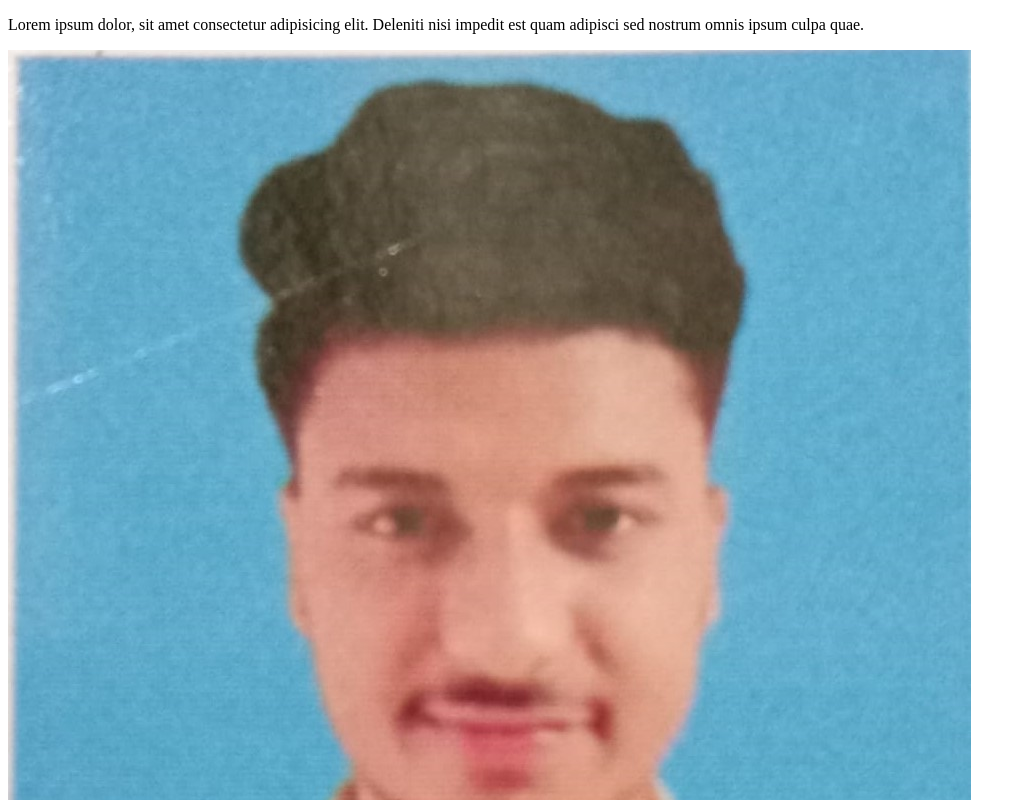
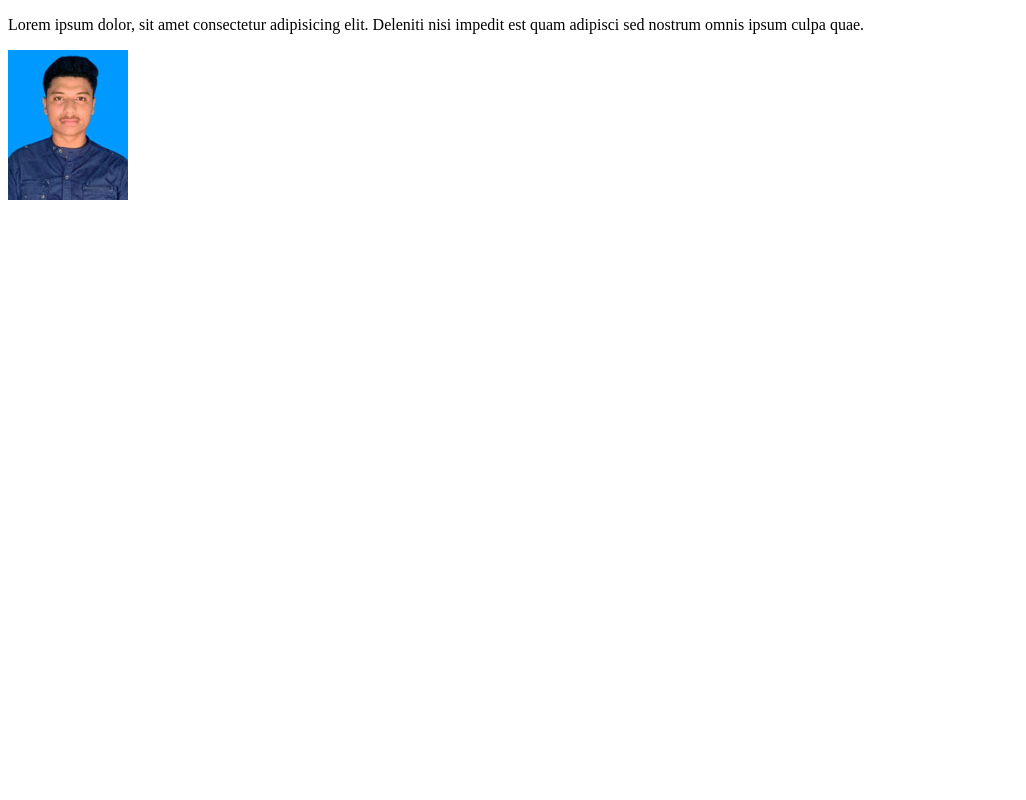
Before and after one commit to sakibbiswas/my-first-repo, a plain HTML site: page my-6th-repo/index.html in a window 1280 px wide. Shown: the top 800 px of the page, without its empty margins (0-1026 px from the left). Drawn offline with Linux system fonts and the light colour scheme.

Commit message:
image-add

```diff
--- a/my-6th-repo/index.html
+++ b/my-6th-repo/index.html
@@ -8,6 +8,6 @@
 </head>
 <body>
     <p>Lorem ipsum dolor, sit amet consectetur adipisicing elit. Deleniti nisi impedit est quam adipisci sed nostrum omnis ipsum culpa quae.</p>
-    <img src="sakib.jpg" alt="">
+    <img src="rohim.jpg" alt="">
 </body>
 </html>
```
Also changed, not shown: my-6th-repo/rohim.jpg (added), my-6th-repo/sakib.jpg (deleted).
